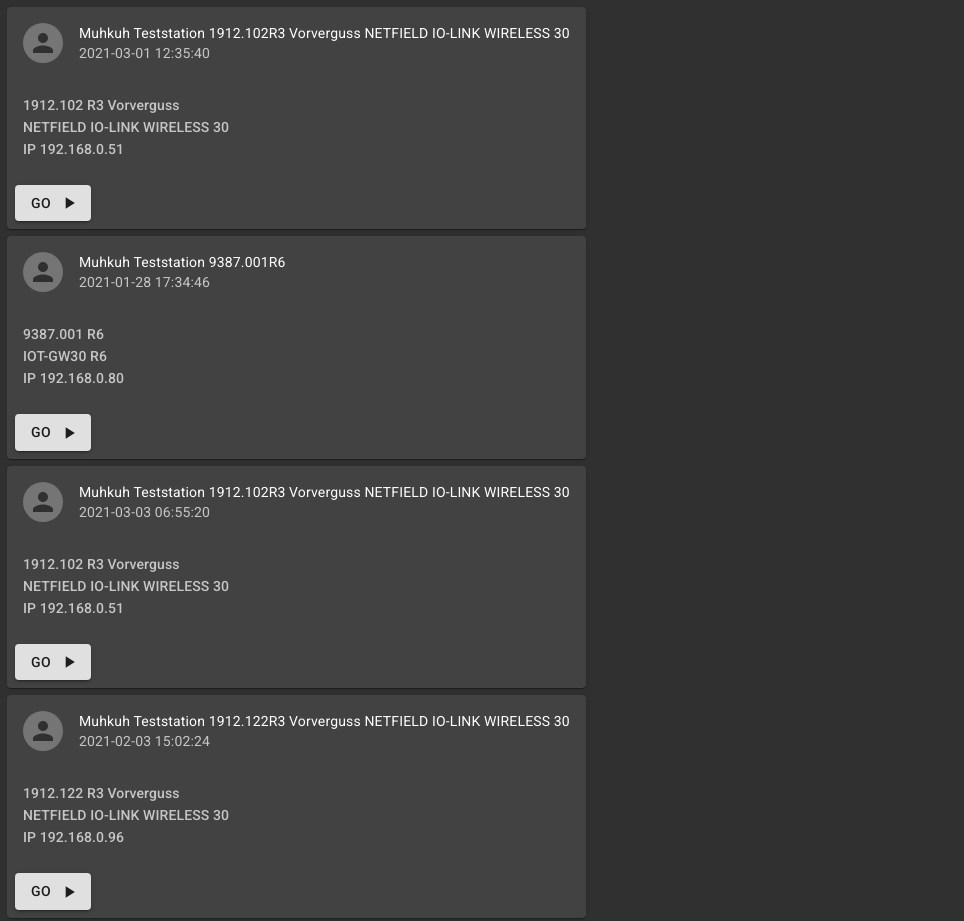
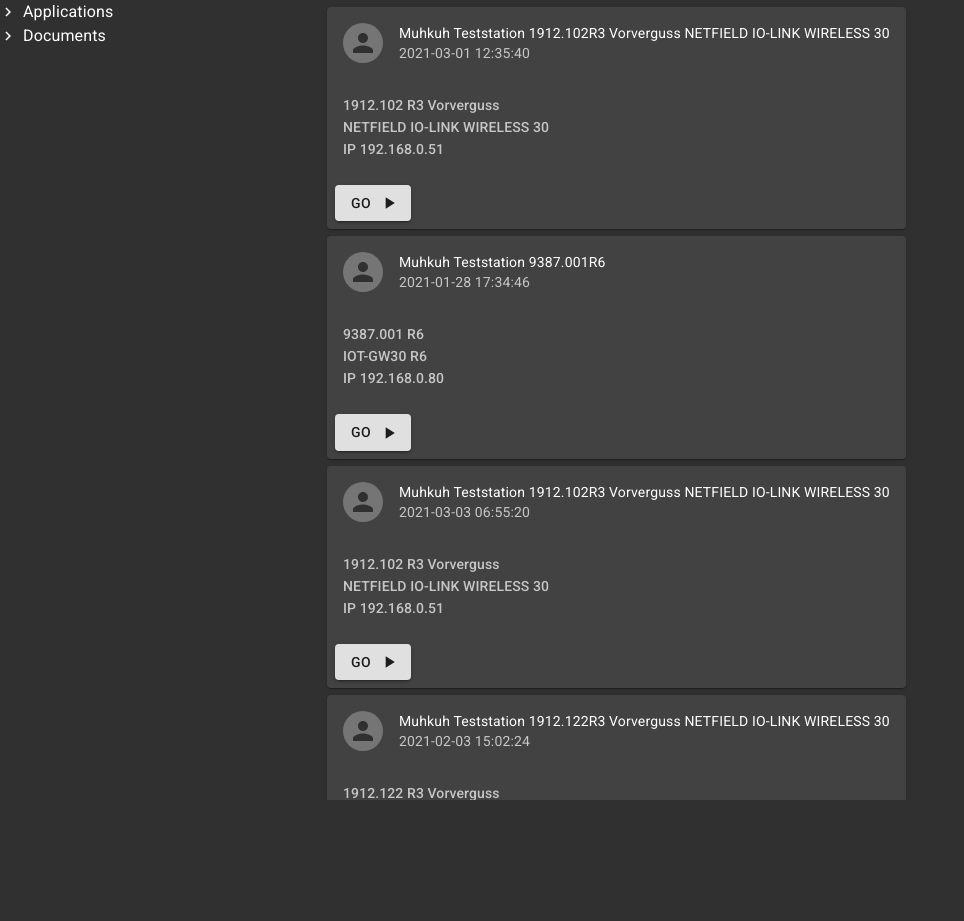
Before and after one commit to muhkuh-sys/org.muhkuh.tools-teststation_list, a React app: page / in a window 1280 px wide. Shown: the top 921 px of the page, without its empty margins (0-964 px from the left). After the commit the page ends 800 px from the top, so only its background shows below. Built offline with nearby package versions, Linux system fonts and the light colour scheme.

Commit message:
Add a demo tree left of the station list.

```diff
--- a/package.json
+++ b/package.json
@@ -16,6 +16,7 @@
     "@babel/preset-react": "^7.12.13",
     "@material-ui/core": "^4.11.3",
     "@material-ui/icons": "^4.11.2",
+    "@material-ui/lab": "^4.0.0-alpha.57",
     "babel-loader": "^8.2.2",
     "css-loader": "^5.2.0",
     "file-loader": "^6.2.0",
--- a/src/index.css
+++ b/src/index.css
@@ -1,5 +1,17 @@
+#Root {
+  display: flex;
+  max-height: 100vh;
+  min-height: 100vh;
+}
+
+#StationTable {
+  min-width: 25%;
+  overflow-y: scroll;
+}
+
 #StationList {
   display: table-cell;
+  overflow-y: scroll;
 }
 
 #StationItem {
--- a/src/index.js
+++ b/src/index.js
@@ -14,8 +14,12 @@
 import CssBaseline from '@material-ui/core/CssBaseline';
 //import IconButton from '@material-ui/core/IconButton';
 import MuiThemeProvider from '@material-ui/core/styles/MuiThemeProvider';
+import TreeItem from '@material-ui/lab/TreeItem';
+import TreeView from '@material-ui/lab/TreeView';
 import Typography from '@material-ui/core/Typography';
 
+import ChevronRightIcon from '@material-ui/icons/ChevronRight';
+import ExpandMoreIcon from '@material-ui/icons/ExpandMore';
 import PlayArrowIcon from '@material-ui/icons/PlayArrow';
 
 import TesterUITheme from './testerui_theme';
@@ -49,6 +53,28 @@
     return (
       <MuiThemeProvider theme={TesterUITheme}>
         <CssBaseline>
+          <div id="Root">
+            <div id="StationTable">
+            <TreeView
+        defaultCollapseIcon={<ExpandMoreIcon />}
+        defaultExpandIcon={<ChevronRightIcon />}
+      >
+        <TreeItem nodeId="1" label="Applications">
+          <TreeItem nodeId="2" label="Calendar" />
+          <TreeItem nodeId="3" label="Chrome" />
+          <TreeItem nodeId="4" label="Webstorm" />
+        </TreeItem>
+        <TreeItem nodeId="5" label="Documents">
+          <TreeItem nodeId="10" label="OSS" />
+          <TreeItem nodeId="6" label="Material-UI">
+            <TreeItem nodeId="7" label="src">
+              <TreeItem nodeId="8" label="index.js" />
+              <TreeItem nodeId="9" label="tree-view.js" />
+            </TreeItem>
+          </TreeItem>
+        </TreeItem>
+      </TreeView>
+            </div>
             <div id='StationList'>
                 {this.state.atStations.map((tStation,uiIndex) => (
                   <Card key={uiIndex} id="StationItem">
@@ -74,6 +100,7 @@
                   </Card>
                 ))}
             </div>
+          </div>
         </CssBaseline>
       </MuiThemeProvider>
     );
```
Also changed, not shown: 1 other file. Lines whose indentation alone changed are shown as unchanged.
